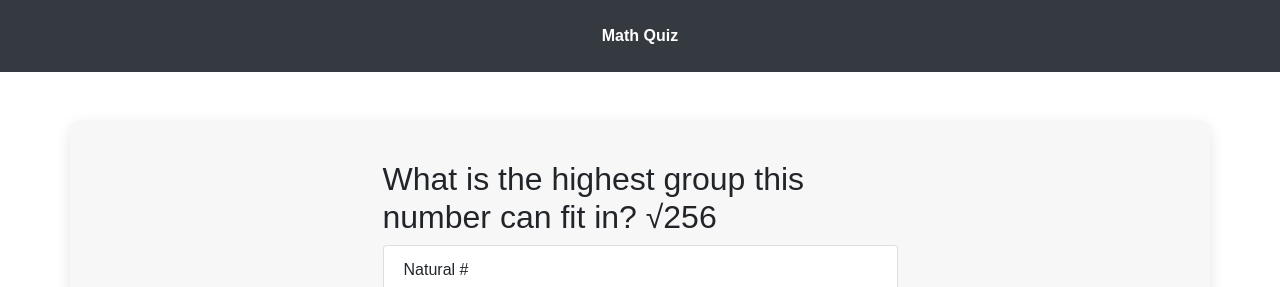
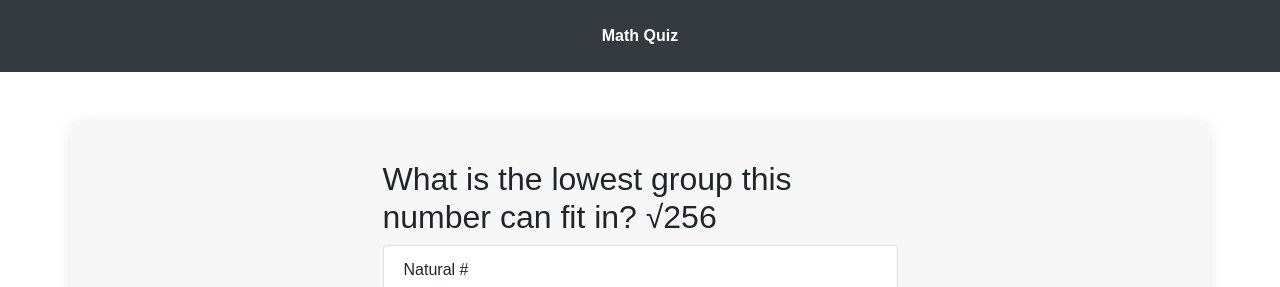
Before and after one commit to coolcheeseguy/math, a plain HTML site: page index.html in a window 1280 px wide. Shown: the top 287 px of the page. Drawn offline with nearby package versions, Linux system fonts and the light colour scheme.

Commit message:
Update index.html

```diff
--- a/index.html
+++ b/index.html
@@ -65,40 +65,35 @@ header {
       $(document).ready(function() {
     var questions = [
         {
-            question: "What is the highest group this number can fit in? √256",
+            question: "What is the lowest group this number can fit in? √256",
             options: ["Natural #", "Whole #", "Intergers", "Rational #", "Irrational #", "None"],
-            correctAnswer: "Natrural #"
+            correctAnswer: "Natural #"
         },
         {
-            question: "What is the largest planet in our solar system?",
-            options: ["Mercury", "Venus", "Earth", "Mars", "Jupiter", "Saturn", "Uranus"],
-            correctAnswer: "Jupiter"
+            question: "What is the lowest group this number can fit in? 0 (Zero)",
+            options: ["Natural #", "Whole #", "Intergers", "Rational #", "Irrational #", "None"],
+            correctAnswer: "Whole #"
         },
         {
-            question: "What is the chemical symbol for gold?",
-            options: ["Au", "Ag", "Cu", "Fe", "Hg", "Pb", "Na"],
-            correctAnswer: "Au"
+            question: "What is the lowest group this number can fit in? 81/0",
+            options: ["Natural #", "Whole #", "Intergers", "Rational #", "Irrational #", "None"],
+            correctAnswer: "None"
         },
         {
-            question: "Which country won the FIFA World Cup in 2018?",
-            options: ["Brazil", "Germany", "Argentina", "France", "Spain", "Italy", "England"],
-            correctAnswer: "France"
+            question: "What is the lowest group this number can fit in? -93464792",
+            options: ["Natural #", "Whole #", "Intergers", "Rational #", "Irrational #", "None"],
+            correctAnswer: "Intergers"
         },
         {
-            question: "What is the tallest mountain in the world?",
-            options: ["Mount Everest", "K2", "Kangchenjunga", "Lhotse", "Makalu", "Cho Oyu", "Dhaulagiri"],
-            correctAnswer: "Mount Everest"
+            question: "What is the lowest group this number can fit in? -86.533434",
+            options: ["Natural #", "Whole #", "Intergers", "Rational #", "Irrational #", "None"],
+            correctAnswer: "Rational #"
         },
         {
-            question: "Who painted the Mona Lisa?",
-            options: ["Leonardo da Vinci", "Pablo Picasso", "Vincent van Gogh", "Michelangelo", "Rembrandt", "Claude Monet", "Salvador Dali"],
-            correctAnswer: "Leonardo da Vinci"
+            question: "What is the lowest group this number can fit in? π",
+            options: ["Natural #", "Whole #", "Intergers", "Rational #", "Irrational #", "None"],
+            correctAnswer: "Irrational #"
         },
-        {
-            question: "What is the largest ocean in the world?",
-            options: ["Atlantic Ocean", "Indian Ocean", "Southern Ocean", "Arctic Ocean", "Pacific Ocean", "Mediterranean Sea", "Caribbean Sea"],
-            correctAnswer: "Pacific Ocean"
-        }
     ];
 
     var currentQuestion = 0;
```
